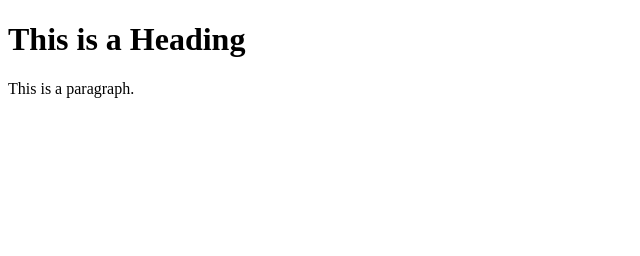
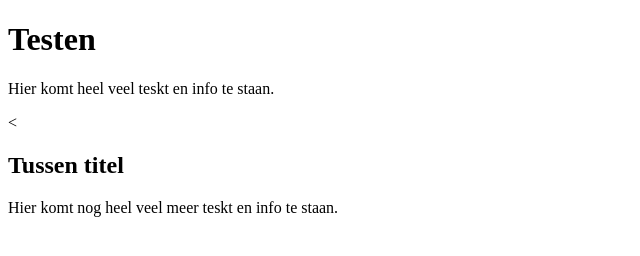
Before and after one commit to Peter9000222/peter9000222.github.io, a plain HTML site: page index.html in a window 1280 px wide. Shown: the whole page, without its empty margins (0-640 px from the left). Drawn offline with Linux system fonts and the light colour scheme.

Commit message:
First text added.

```diff
--- a/index.html
+++ b/index.html
@@ -1,12 +1,15 @@
 <!DOCTYPE html>
 <html>
 <head>
-    <title>Page Title</title>
+    <title>Test</title>
 </head>
 <body>
 
-    <h1>This is a Heading</h1>
-    <p>This is a paragraph.</p>
+    <h1>Testen</h1>
+    <p>Hier komt heel veel teskt en info te staan.</p>
+
+    <<h2>Tussen titel</h2>
+    <p>Hier komt nog heel veel meer teskt en info te staan.</p>
 
 </body>
 </html>
```
